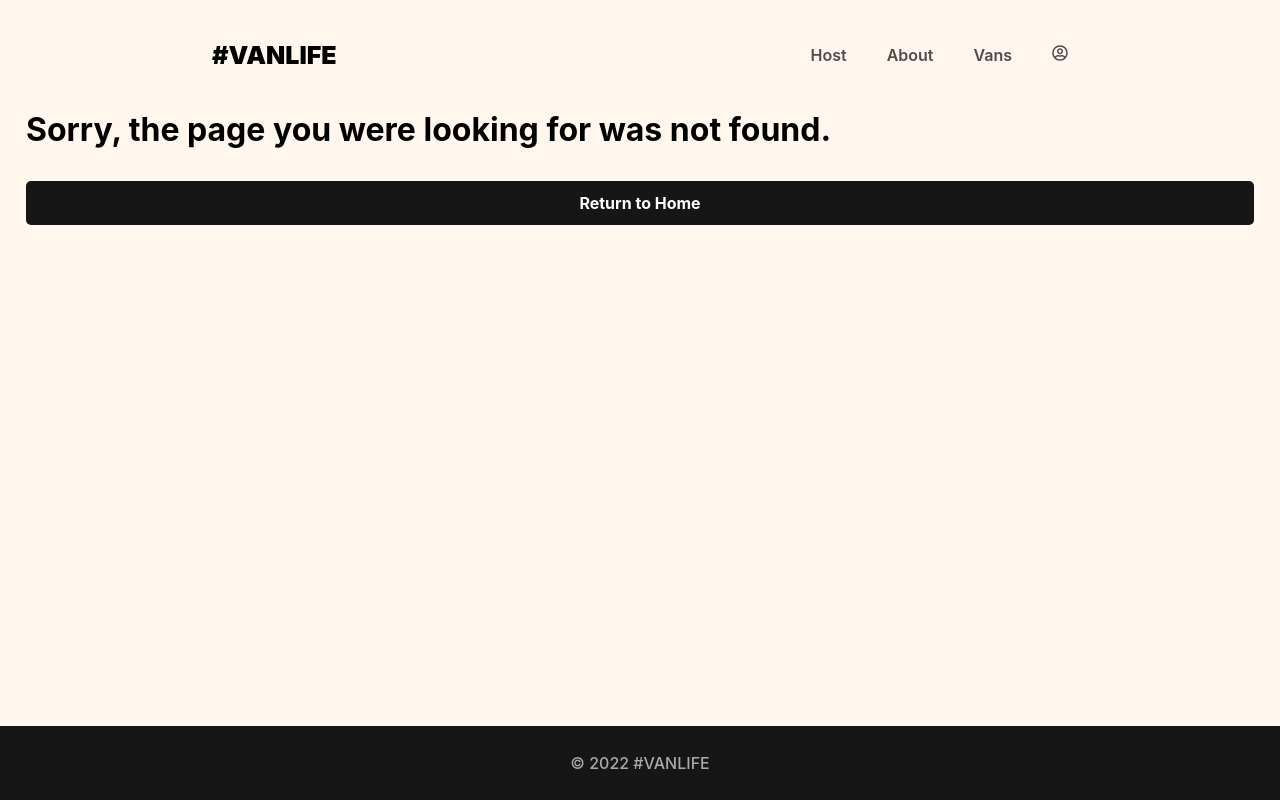
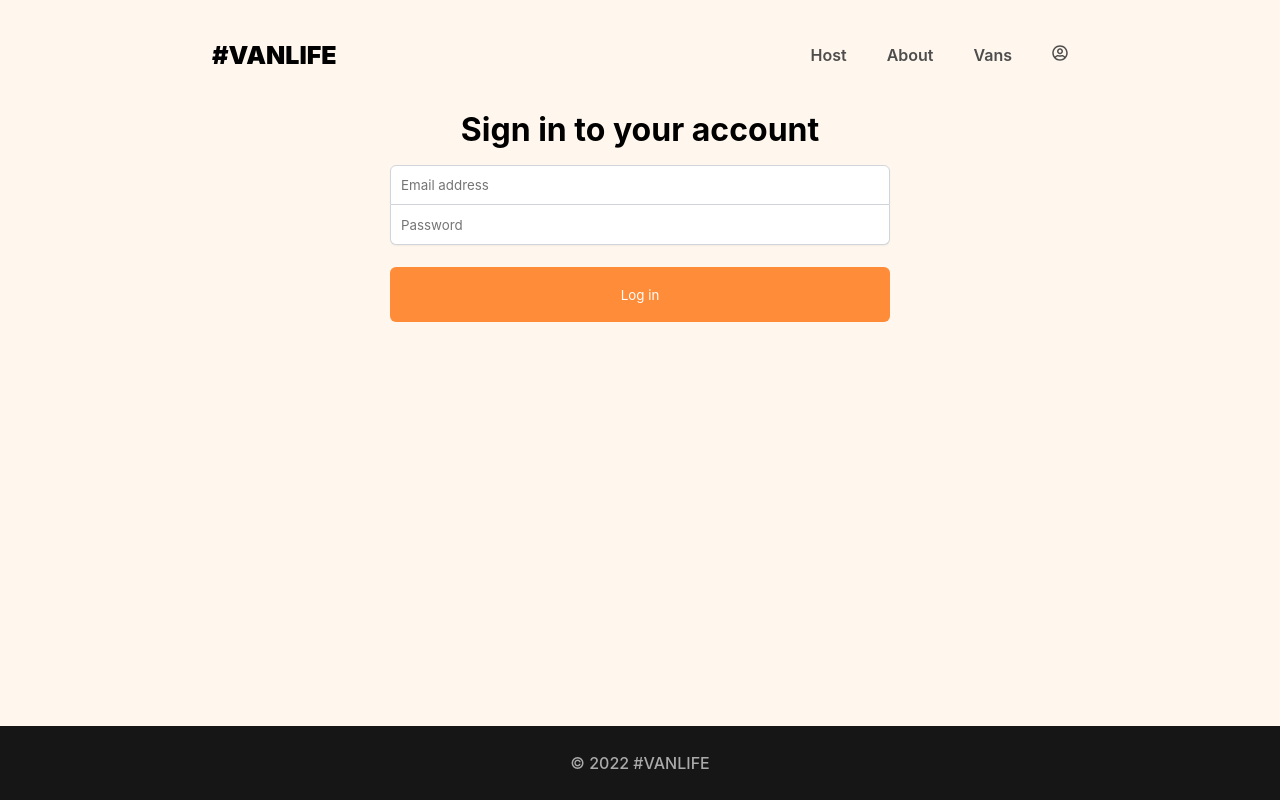
Before and after one commit to MicahBala/vanlife, a React (Vite) app: page /login in a window 1280 px wide. Before the commit this address had no page. Built offline with nearby package versions, Linux system fonts and the light colour scheme; what miragejs would draw is missing.

Commit message:
set up fake authentication to use reditects

```diff
--- a/src/App.jsx
+++ b/src/App.jsx
@@ -1,4 +1,4 @@
-import { Routes, Route } from 'react-router-dom'
+import { Routes, Route, Navigate } from 'react-router-dom'
 import Home from './pages/Home.jsx'
 import About from './pages/About.jsx'
 import VanList from './pages/vans/VanList.jsx'
@@ -13,6 +13,8 @@
 import HostVanPhotos from './pages/host/HostVanPhotos.jsx'
 import HostVanPricing from './pages/host/HostVanPricing.jsx'
 import HostVanInfo from './pages/host/HostVanInfo.jsx'
+import Login from './pages/Login.jsx'
+import Authrequired from './components/AuthRequired.jsx'
 import './server.jsx'
 import NotFound from './pages/NotFound.jsx'
 
@@ -25,6 +27,9 @@
           <Route path='about' element={<About />} />
           <Route path='vans' element={<VanList />} />
           <Route path='vans/:id' element={<VanDetail />} />
+          <Route path='login' element={<Login />} />
+
+          <Route path='host' element={<Authrequired />}>
             <Route path='host' element={<HostLayout />}>
               <Route index element={<Dashboard />} />
               <Route path='income' element={<Income />} />
@@ -36,6 +41,8 @@
                 <Route path='photos' element={<HostVanPhotos />} />
               </Route>
             </Route>
+          </Route>
+
           <Route path='*' element={<NotFound />} />
           {/* Catch-all route, matches any route note defined, it doesnt matter wher you put it */}
         </Route>
--- /dev/null
+++ b/src/components/AuthRequired.jsx
@@ -0,0 +1,11 @@
+import { Outlet, Navigate } from 'react-router-dom'
+
+function AuthRequired() {
+  const authenticated = false
+
+  if (!authenticated)
+    return <Navigate to='/login' state={{ message: 'You must Log in first' }} />
+  return <Outlet />
+}
+
+export default AuthRequired
--- a/src/index.css
+++ b/src/index.css
@@ -504,3 +504,55 @@
   background-color: #161616;
   color: white;
 }
+
+.login-container {
+  display: flex;
+  flex-direction: column;
+  align-items: center;
+  padding-inline: 27px;
+}
+
+.login-form {
+  display: flex;
+  flex-direction: column;
+  width: 100%;
+  max-width: 500px;
+  margin-top: 1rem;
+}
+
+.login-form > input {
+  border: 1px solid rgba(209, 213, 219);
+  height: 40px;
+  text-indent: 10px;
+  font-family: "Inter", sans-serif;
+  box-shadow: 0px 1px 2px rgba(0, 0, 0, 0.05);
+  font-weight: 400;
+  /* margin-bottom: 1rem; */
+}
+
+.login-form > input:focus {
+  outline: none;
+}
+
+.login-form > input:first-of-type {
+  border-radius: 6px 6px 0px 0px;
+}
+
+.login-form > input:last-of-type {
+  border-radius: 0px 0px 6px 6px;
+  border-top: none;
+}
+
+.login-form > button {
+  background-color: #FF8C38;
+  border: none;
+  border-radius: 6px;
+  height: 55px;
+  margin-top: 22px;
+  color: white;
+  font-family: "Inter", sans-serif;
+}
+
+.login-first {
+  color: red;
+}
--- a/src/pages/Login.jsx
+++ b/src/pages/Login.jsx
@@ -1,11 +1,13 @@
 import React from 'react'
-import { useNavigate } from 'react-router-dom'
+import { useLocation } from 'react-router-dom'
 
 export default function Login() {
   const [loginFormData, setLoginFormData] = React.useState({
     email: '',
     password: '',
   })
+  const location = useLocation()
+  console.log(location)
 
   function handleSubmit(e) {
     e.preventDefault()
@@ -20,8 +22,15 @@
     }))
   }
 
+  setTimeout(() => {
+    location.state = null
+  }, 2000)
+
   return (
     <div className='login-container'>
+      {location.state?.message && (
+        <h3 className='login-first'>{location.state.message}</h3>
+      )}
       <h1>Sign in to your account</h1>
       <form onSubmit={handleSubmit} className='login-form'>
         <input
```
Lines whose indentation alone changed are shown as unchanged.
